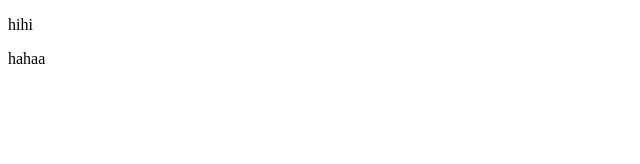
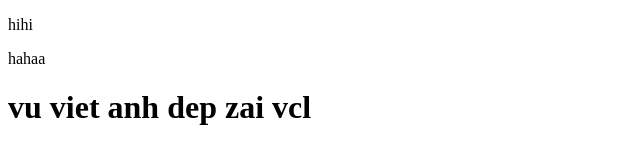
Before and after one commit to vuvietanh01/vuvietanh01, a plain HTML site: page index.html in a window 1280 px wide. Shown: the whole page, without its empty margins (0-640 px from the left). Drawn offline with Linux system fonts and the light colour scheme.

Commit message:
sua lai file

```diff
--- a/index.html
+++ b/index.html
@@ -8,5 +8,6 @@
 <body>
     <p>hihi</p>
     hahaa
+    <h1>vu viet anh dep zai vcl</h1>
 </body>
 </html>
```
